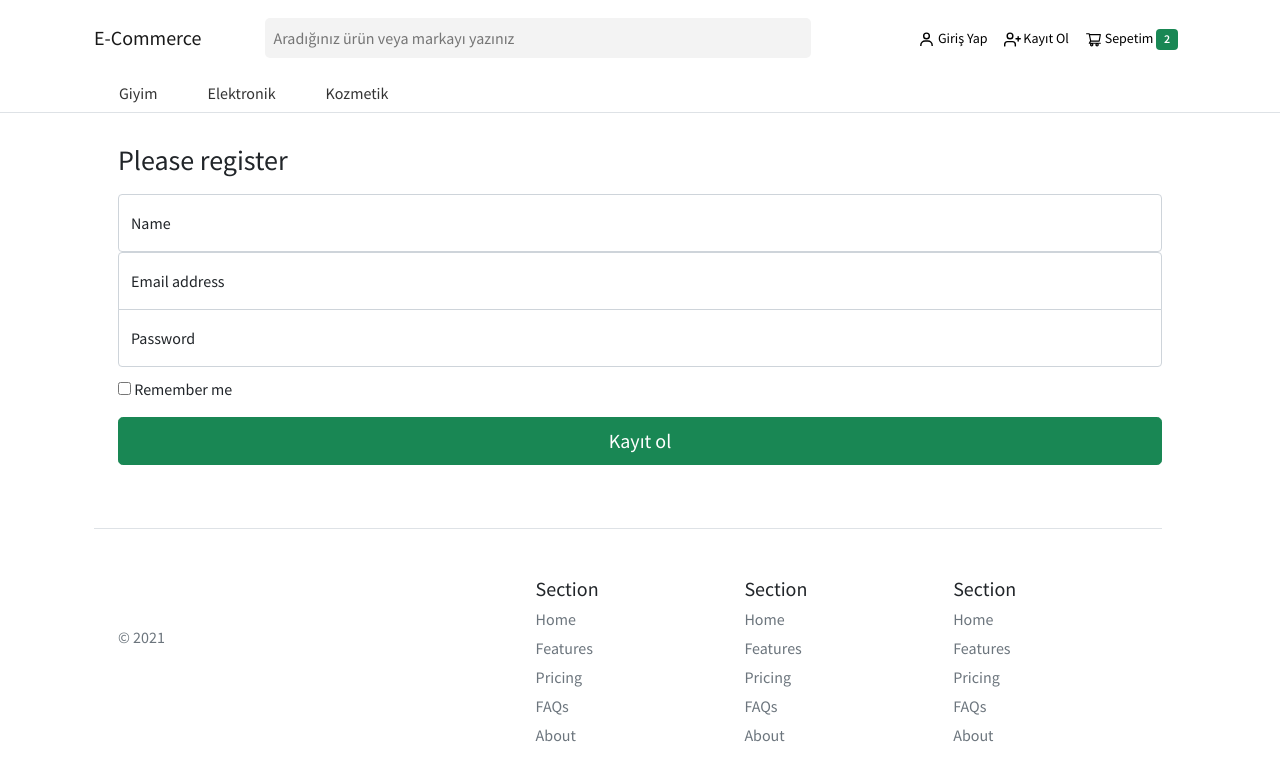
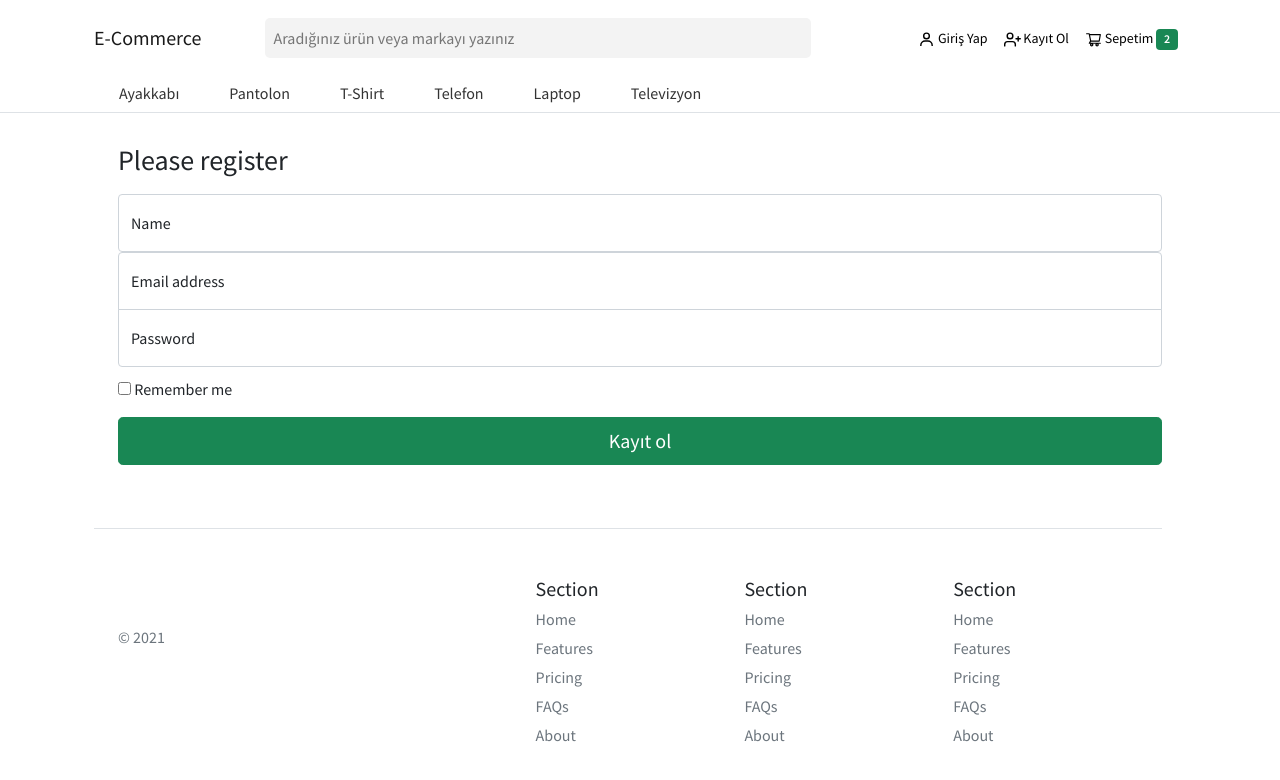
Before and after one commit to oktaycabik/E-Commerce-React, a React (Create React App) app: page /register in a window 1280 px wide. Shown: the top 780 px of the page. Built offline with nearby package versions, Linux system fonts and the light colour scheme.

Commit message:
kategori menüsü düzenleme

```diff
--- a/src/App.js
+++ b/src/App.js
@@ -13,7 +13,7 @@ import ProductDetails from "./components/product/ProductDetails/ProductDetails";
 import Footer from "./components/Footer/Footer";
 import Category from "./components/Category/Category";
 import Home from "./components/Home/Home";
-function App() {
+function App({history}) {
   const [email, setEmail] = useState("");
   const [password, setPassword] = useState("");
   const [loggedIn, setLoggedIn] = useState(false);
@@ -34,7 +34,7 @@ function App() {
     dispatch(login({ email, password }));
 
     setLoggedIn(true);
-
+  history.push("/laptop")
     e.preventDefault();
   };
   return (
--- a/src/components/Category/Category.js
+++ b/src/components/Category/Category.js
@@ -14,53 +14,42 @@ function Category() {
       <ul className=" border-bottom ">
         <div className="container">
           <li>
-            <a href="/#" className="hov">
-              Giyim
-            </a>
-            <ul className="dropdown">
-              <li>
-                <Link to="/ayakkabı">Ayakkabı</Link>
+            <Link to="/ayakkabı" className="hov">
+              Ayakkabı
+            </Link>
+
           </li>
           <li>
-                <Link to="/tshirt">T-shirt</Link>
+            <Link to="/pantolon" className="hov">
+              Pantolon
+            </Link>
+
           </li>
           <li>
-              <Link to="/pantolon">Pantolon</Link>
-              </li>
-            </ul>
+            <Link to="/tshirt" className="hov">
+              T-Shirt
+            </Link>
+
           </li>
           <li>
-            <a  href="/#"  className="hov">
-              Elektronik
-            </a>
-            <ul className="dropdown">
-              <li>
-              <Link to="/telefon">Telefon</Link>
+            <Link to="/telefon" className="hov">
+            Telefon
+            </Link>
+
           </li>
           <li>
-              <Link to="/laptop">Laptop</Link>
+            <Link to="/laptop" className="hov">
+            Laptop
+            </Link>
+
           </li>
           <li>
-              <Link to="/televizyon">Televizyon</Link>
+            <Link to="/televizyon" className="hov">
+            Televizyon
+            </Link>
+
           </li>
-            </ul>
-          </li>
-          <li>
-            <a  href="/#"  className="hov" >
-              Kozmetik
-            </a>
-            <ul className="dropdown">
-              <li>
-                <a href="/#" >Saç Bakım</a>
-              </li>
-              <li>
-                <a  href="/#" >Cilt Bakım</a>
-              </li>
-              <li>
-                <a  href="/#" >Makyaj</a>
-              </li>
-            </ul>
-          </li>
+
         </div>
       </ul>
     </>
--- a/src/components/Register/Register.js
+++ b/src/components/Register/Register.js
@@ -4,7 +4,7 @@ import { useState,  } from "react";
 import { useDispatch } from "react-redux";
 import { register } from "../../redux/Auth/authSlice";
 
-function Register() {
+function Register({history}) {
   const [name, setName] = useState("");
   const [email, setEmail] = useState("");
   const [password, setPassword] = useState("");
@@ -14,6 +14,7 @@ function Register() {
     dispatch(register({ name, email, password }));
 
     e.preventDefault();
+
   };
   return (
     <>
```
Lines whose indentation alone changed are shown as unchanged.
